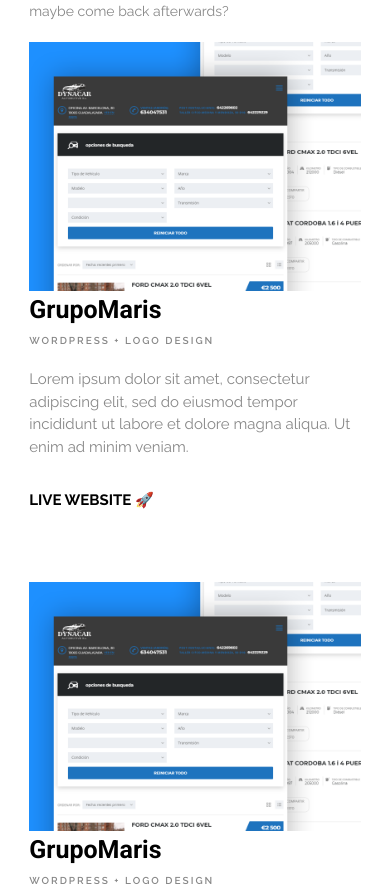
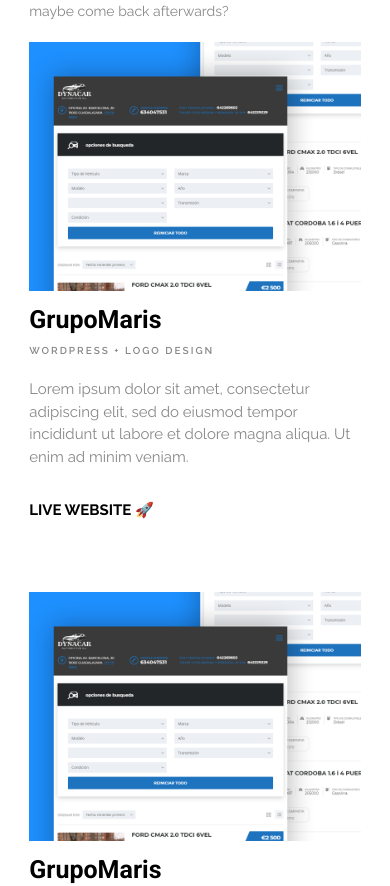
Before and after one commit to MaurooRen/maurooren-com-portfolio-react, a React (Create React App) app: page / in a window 390 px wide. Shown: the part 1681-2567 px from the top of the page. Built offline with nearby package versions, Linux system fonts and the light colour scheme; no server answers.

Commit message:
Responsive Project component done

```diff
--- a/src/layout/Projects.js
+++ b/src/layout/Projects.js
@@ -91,8 +91,6 @@
 
     // X-Small devices (portrait phones, less than 576px)
     @media (min-width: 1px) {
-        /* background-color: mediumpurple; */
-
         .container h3 {
             font-size: 2.5rem;
             margin-bottom: 2rem;
@@ -100,9 +98,6 @@
         .container p {
             font-size: 1.4rem;
         }
-
-
-
         .container > .large, .small {
             align-items: flex-start;
             align-content: flex-start;
@@ -112,6 +107,7 @@
         .container > .large .information, .small .information {
             display: block;
             order: 2;
+            margin-top: 1rem;
             margin-right: 0px;
             width: 100%;
         }
@@ -125,37 +121,24 @@
             justify-content: space-between;
             width: 100%;
         }
-
         .container .small:nth-child(6) {
             margin-bottom: 0;
         }
         .container .small:nth-child(7) {
             display: none;
         }
-
-
-
-
-
     }
 
     // Small devices (landscape phones, 576px and up)
     @media (min-width: 576px) {
-        /* background-color: green; */
-
     }
 
     // Medium devices (tablets, 768px and up)
     @media (min-width: 768px) {
-        background-color: yellow;
-
         .container h3 {
             font-size: 2.8rem;
             margin-bottom: 2rem;
         }
-
-
-
         .container .large, .container .small {
             display: flex;
             align-items: center;
@@ -163,7 +146,6 @@
             flex-wrap: nowrap;
             justify-content: space-between;
         }
-
         .container .large .information {
             display: inline;
             order: 1;
@@ -190,29 +172,14 @@
             margin-right: 2%;
             width: 48%;
         }
-        .container .small:nth-child(6) {
-            margin-bottom: 0;
-        }
-        .container .small:nth-child(7) {
-            display: none;
-        }
-
-
-
-
     }
 
     // Large devices (desktops, 992px and up)
     @media (min-width: 992px) {
-        background-color: blue;
         .container h3 {
             font-size: 3.8rem;
             margin-bottom: 2.5rem;
         }
-
-
-
-
         .container .small {
             flex-direction: column;
             width: 32%;
@@ -227,30 +194,22 @@
             order: 2;
             width: 100%;
         }
+        .container .small:nth-child(6) {
+            margin-bottom: 7rem;
+        }
         .container .small:nth-child(7) {
-            display: inline;
+            display: flex;
         }
         .container .small:nth-child(7) .image {
             display: block;
-            order: 1;
         }
         .container .small:nth-child(7) .information {
             display: block;
-            order: 2;
-            background-color: pink;
         }
-
-
-
-
-
-
-
     }
 
     // X-Large devices (large desktops, 1200px and up)
     @media (min-width: 1200px) {
-        background-color: red;
         .container h3 {
             font-size: 4rem;
             margin-bottom: 3rem;
@@ -258,18 +217,11 @@
         .container p {
             font-size: 1.6rem;
         }
-
     }
 
     // XX-Large devices (larger desktops, 1400px and up)
     @media (min-width: 1400px) {
-        background-color: pink;
     }
-
-
-
-
-
 `;
 
 const Projects = () => {
```
Also changed, not shown: 1 other file (tests, documents, lock files or other folders).
